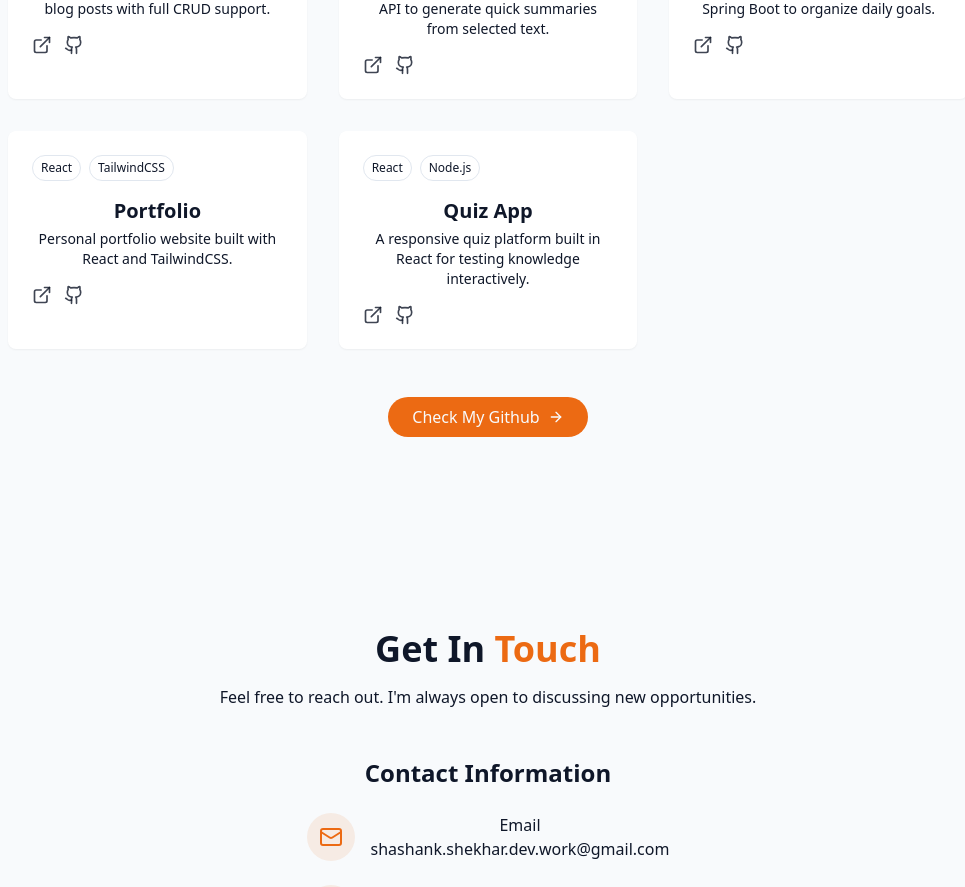
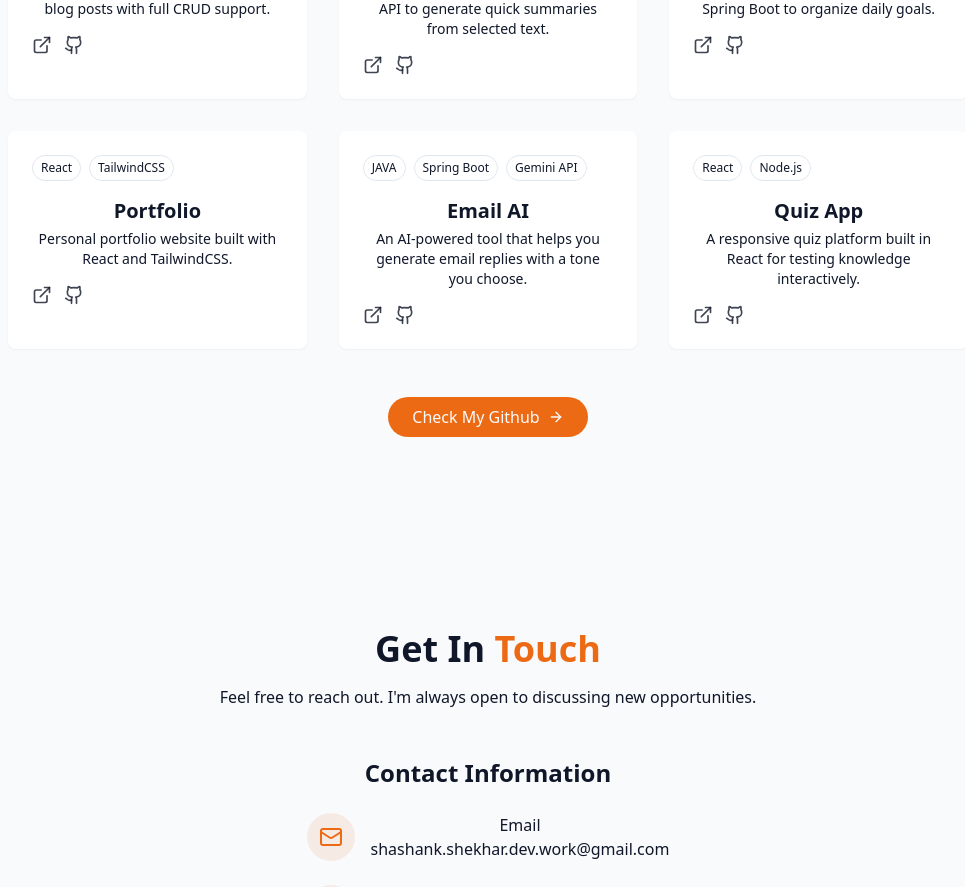
Before and after one commit to imsunnnyyy/Portfolio, a React (Vite) app: page / in a window 1280 px wide. Shown: the part 3485-4372 px from the top of the page, without its empty margins (152-1117 px from the left). Built offline with nearby package versions, Linux system fonts and the light colour scheme.

Commit message:
Update ProjectsSection.jsx

```diff
--- a/src/components/ProjectsSection.jsx
+++ b/src/components/ProjectsSection.jsx
@@ -37,6 +37,15 @@ const projects = [
     demoUrl: "https://shashankportfolio-rho.vercel.app/",
     githubUrl: "https://github.com/imsunnnyyy?tab=repositories",
   },
+{
+  id: 6,
+  title: "Email AI",
+  description: "An AI-powered tool that helps you generate email replies with a tone you choose.",
+  image: "/projects/project2.png",
+  tags: ["JAVA", "Spring Boot", "Gemini API"],
+  demoUrl: "#",
+  githubUrl: "https://github.com/imsunnnyyy?tab=repositories",
+},
   {
     id: 5,
     title: "Quiz App",
```
